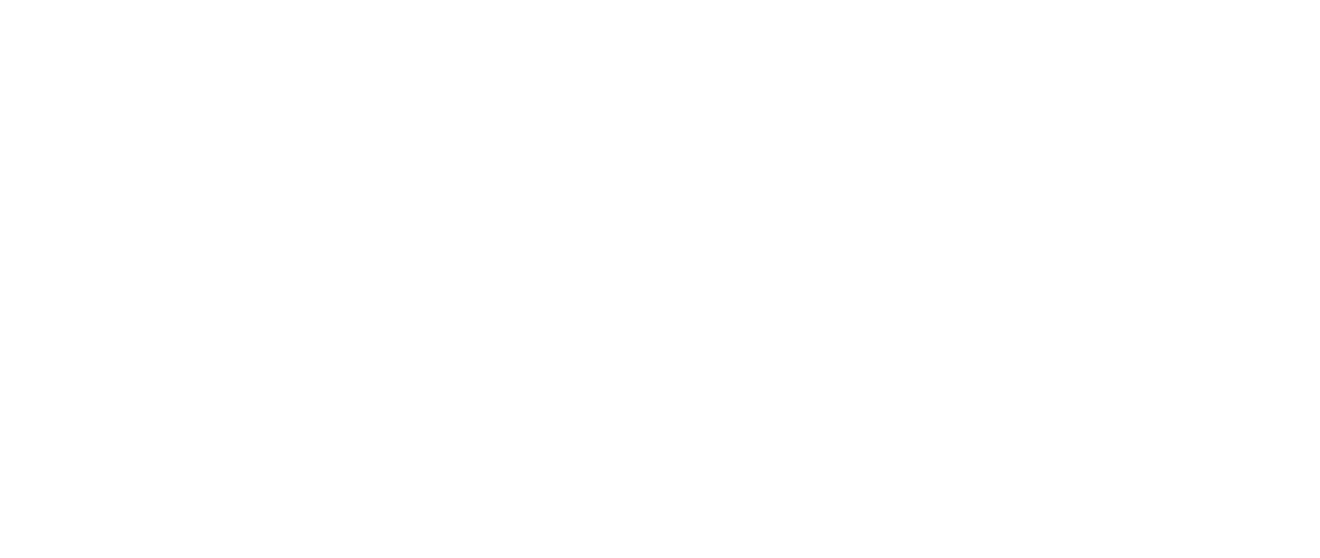
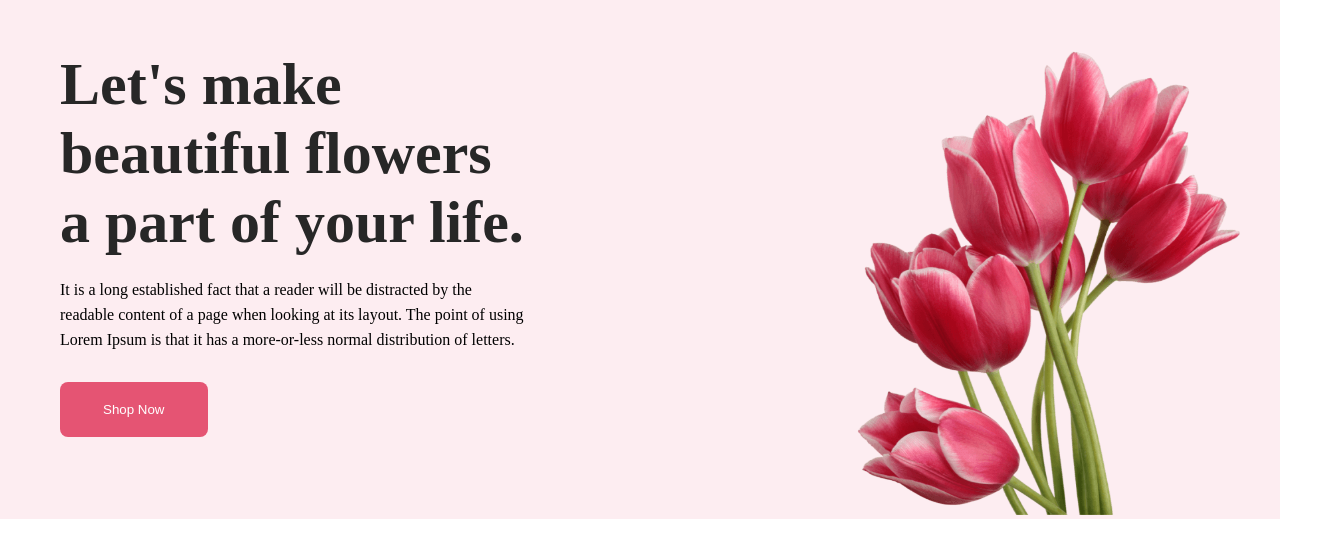
Before and after one commit to rihanmojib/flower-shop, a plain HTML site: page index.html in a window 1280 px wide. Shown: the whole page, 1320 px wide, since content can reach past the window. Drawn offline with Linux system fonts and the light colour scheme.

Commit message:
banner part added

```diff
--- /dev/null
+++ b/css/style.css
@@ -0,0 +1,46 @@
+* {
+  margin: 0;
+  padding: 0;
+}
+.container {
+  width: 1320px;
+  margin: 0 auto;
+}
+
+/* banner part========= */
+#banner {
+  width: 100%;
+  background: #e554731a;
+}
+#banner .main .text-part {
+}
+#banner .main .text-part .tittle {
+  color: #272727;
+  width: 60%;
+  font-size: 60px;
+  font-weight: 800;
+}
+#banner .main .text-part .discription {
+  width: 60%;
+  margin-top: 20px;
+  line-height: 25px;
+}
+#banner .main .text-part button {
+  border-radius: 8px;
+  background: #e55473;
+  padding: 20px 43px;
+  margin-top: 30px;
+  border: none;
+  color: white;
+}
+
+#banner .main {
+  display: flex;
+  padding-top: 50px;
+  padding-left: 60px;
+  padding-right: 60px;
+}
+#banner .main .image-part img {
+  width: 422px;
+  height: 465px;
+}
--- a/index.html
+++ b/index.html
@@ -1,12 +1,42 @@
 <!DOCTYPE html>
 <html lang="en">
-<head>
-    <meta charset="UTF-8">
-    <meta http-equiv="X-UA-Compatible" content="IE=edge">
-    <meta name="viewport" content="width=device-width, initial-scale=1.0">
-    <title>Document</title>
-</head>
-<body>
+  <head>
+    <meta charset="UTF-8" />
+    <meta http-equiv="X-UA-Compatible" content="IE=edge" />
+    <meta name="viewport" content="width=device-width, initial-scale=1.0" />
 
-</body>
+    <link rel="stylesheet" href="css/style.css" />
+    <title>Flower-Shop</title>
+  </head>
+  <body>
+    <!-- ===============Banner part start========== -->
+    <section id="banner">
+      <div class="container">
+        <div class="main">
+          <div class="text-part">
+            <p class="tittle">
+              Let's make beautiful flowers a part of your life.
+            </p>
+            <p class="discription">
+              It is a long established fact that a reader will be distracted by
+              the readable content of a page when looking at its layout. The
+              point of using Lorem Ipsum is that it has a more-or-less normal
+              distribution of letters.
+            </p>
+            <button>Shop Now</button>
+          </div>
+          <div class="image-part">
+            <img src="images/pngwing 10.png" alt="banner-image" />
+          </div>
+        </div>
+      </div>
+    </section>
+    <!-- ===============Banner part end========== -->
+
+    <!-- ===============Feature part start========== -->
+    <section id="feature">
+
+    </section>
+    <!-- ===============Feature part end========== -->
+  </body>
 </html>
```
